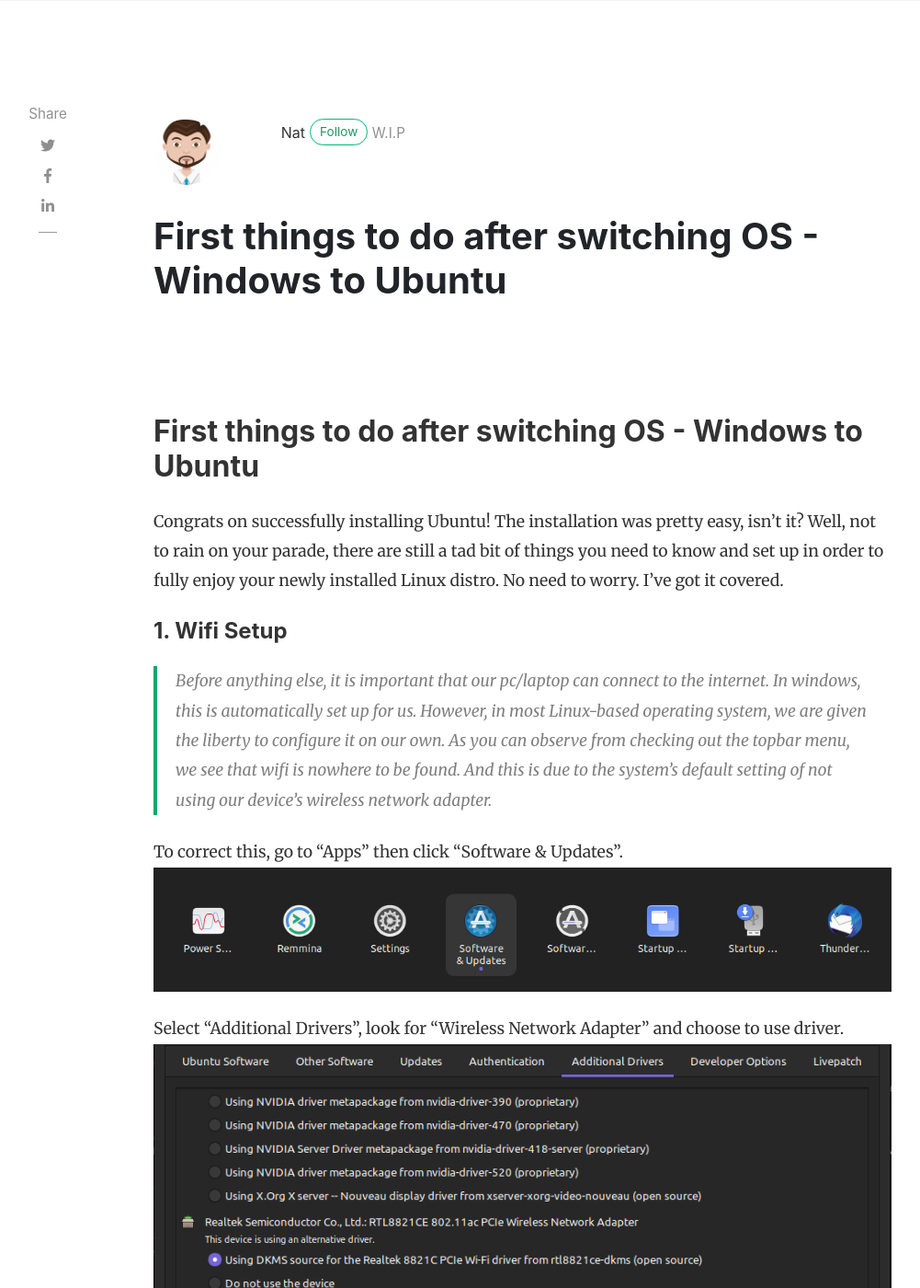
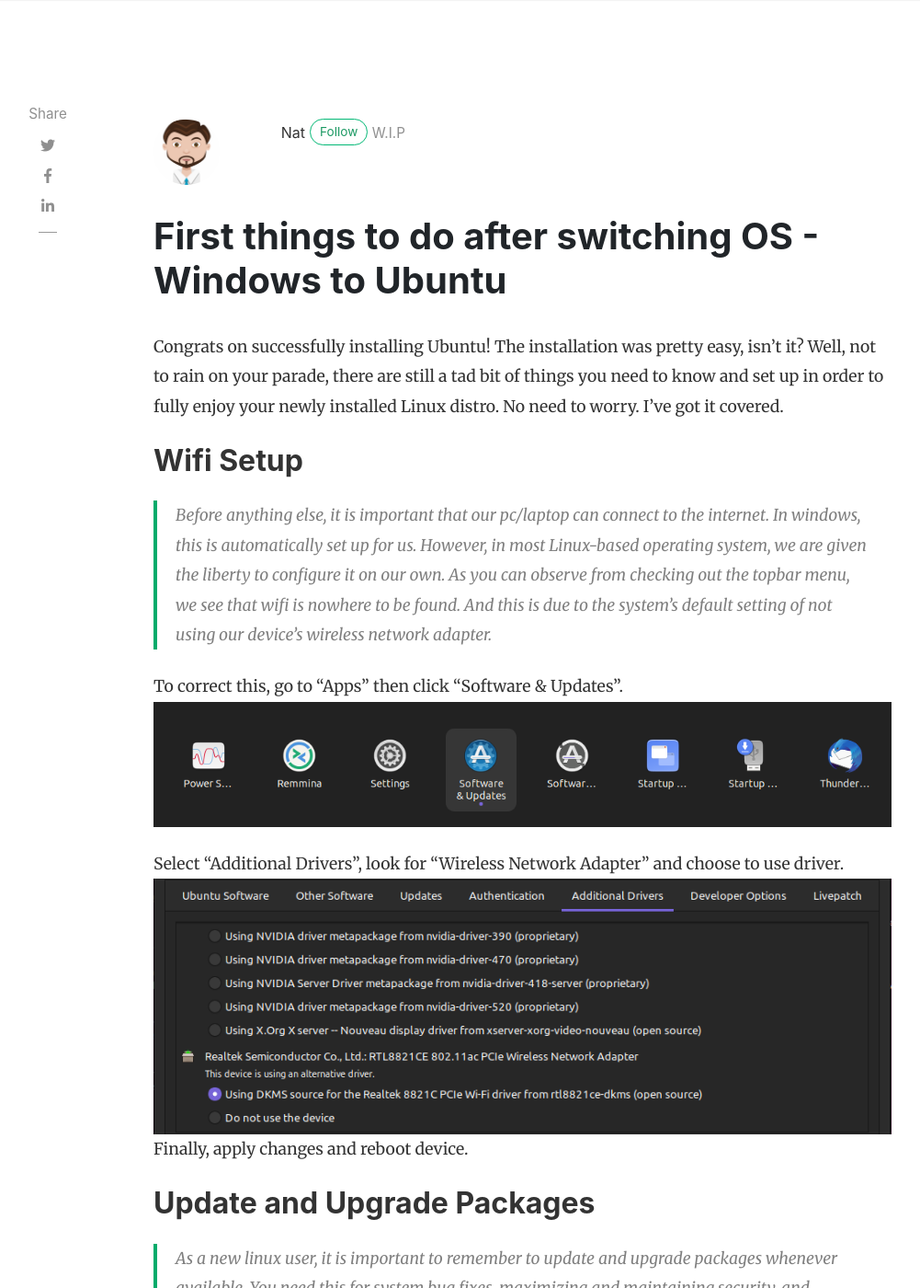
Before and after one commit to ardiesan/ntrnph23b, a Jekyll site: the page built from _posts/2022-11-01-first-things-to-do-after-switching-os-windows-to-ubuntu.md, in a window 1280 px wide and 1400 px high. Shown: the whole window at 92% size, without its empty margins (118-1119 px from the left). Built offline with Jekyll 4.4.1, drawn with Linux system fonts in a browser that asks for light colours; nearby versions of some CDN libraries; comment, search, counter and statistics services are not loaded; some of the changed text lies outside the part shown.

Commit message:
Recategorized the posts

```diff
--- a/_posts/2022-11-01-first-things-to-do-after-switching-os-windows-to-ubuntu.md
+++ b/_posts/2022-11-01-first-things-to-do-after-switching-os-windows-to-ubuntu.md
@@ -2,18 +2,15 @@
 layout: post
 title: "First things to do after switching OS - Windows to Ubuntu"
 author: nsagnoy
-categories: [ OS, Ubuntu ]
+categories:
+- OS
+- Ubuntu
 ---
-
-<br />
-<br />
-
-## First things to do after switching OS - Windows to Ubuntu #
 
 Congrats on successfully installing Ubuntu! The installation was pretty easy, isn't it? Well, not to rain on your parade, there are still a tad bit of things you need to know and set up in order to fully enjoy your newly installed Linux distro. No need to worry. I've got it covered.
 
 
-#### 1. Wifi Setup
+## Wifi Setup
 
 > Before anything else, it is important that our pc/laptop can connect to the internet. In windows, this is automatically set up for us. However, in most Linux-based operating system, we are given the liberty to configure it on our own. As you can observe from checking out the topbar menu, we see that wifi is nowhere to be found. And this is due to the system's default setting of not using our device's wireless network adapter.
 
```
Also changed, not shown: other parts of _posts/2022-11-01-first-things-to-do-after-switching-os-windows-to-ubuntu.md (+2 -2 lines), _posts/2022-10-28-Communication-and-Bug-Reports.md (+2 -3 lines), _posts/2022-11-03-Inheritance-for-Common-Fields-and-Spring-Audit.md (+2 -1 lines).
